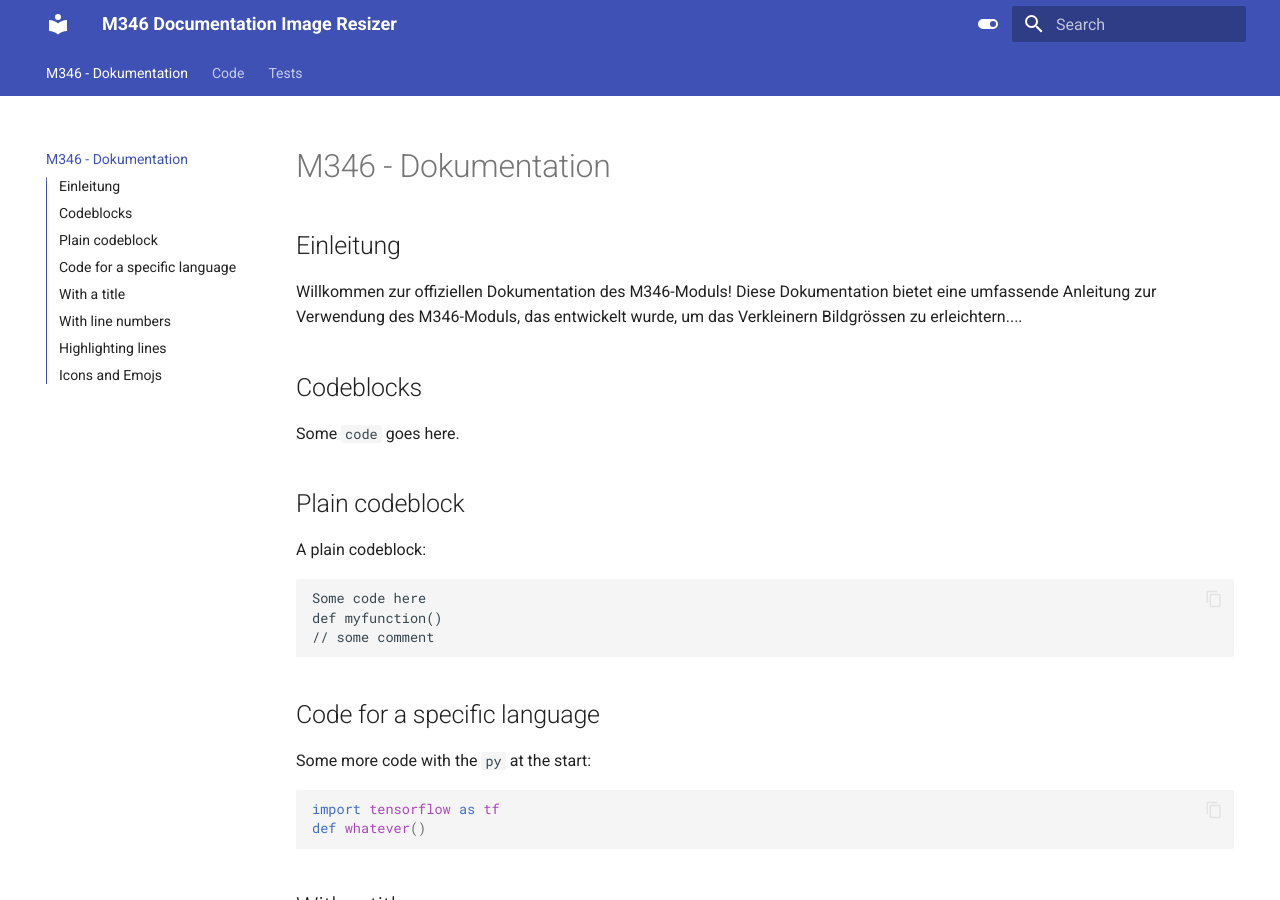
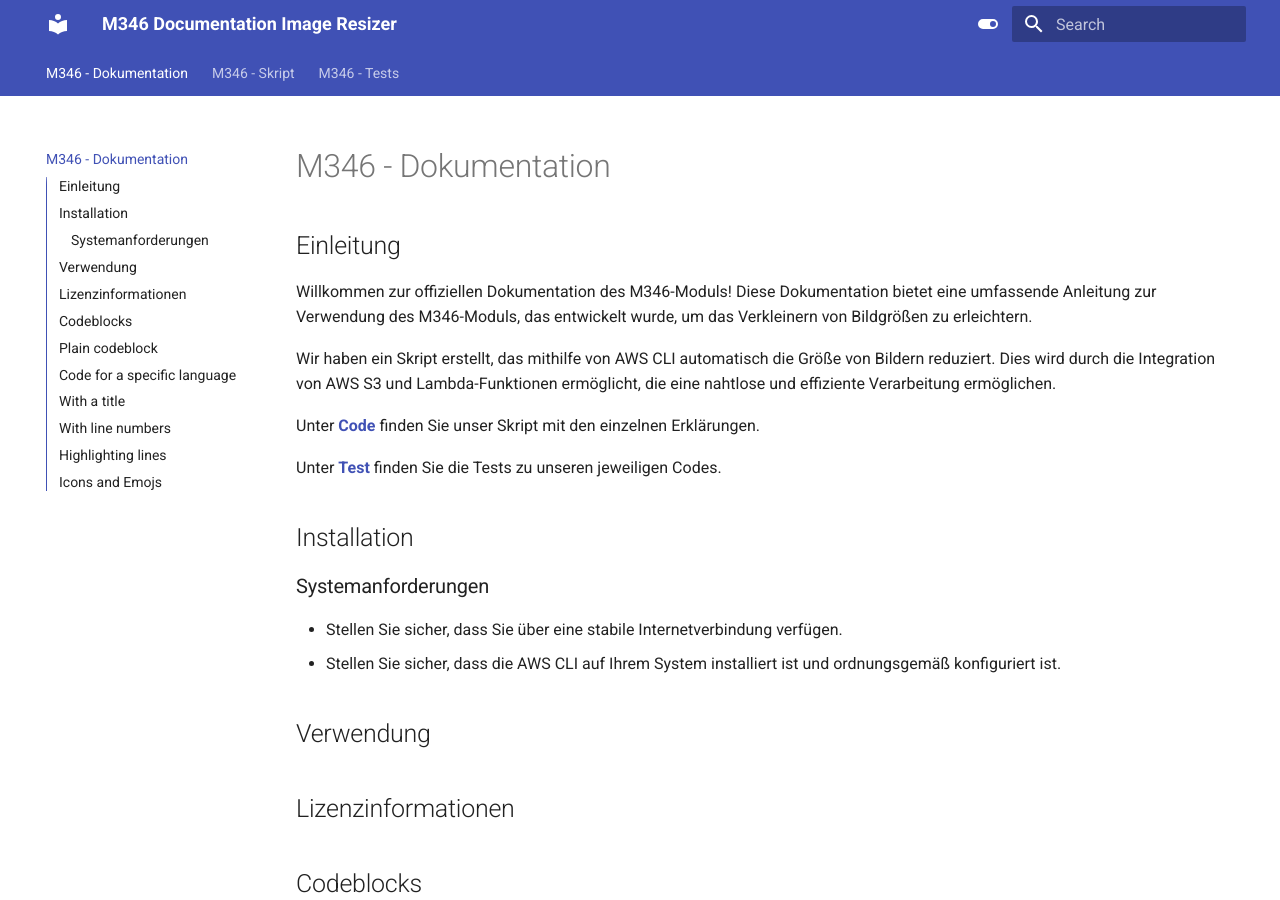
Before and after one commit to ajnurademi/M346-ImageResizer-ajnur-aron-nicolas, an MkDocs documentation site: the page built from docs/index.md, in a window 1280 px wide and 900 px high. Built offline with MkDocs 1.6.1 and Material for MkDocs 9.7.7, drawn with Linux system fonts in a browser that asks for light colours; emoji names are drawn with the system emoji font.

Commit message:
Updated Dokumentation

```diff
--- /dev/null
+++ b/docs/Skript.md
@@ -0,0 +1 @@
+# M346 - Skript
--- a/docs/Tests.md
+++ b/docs/Tests.md
@@ -1,4 +1,4 @@
-# Tests
+# M346 - Tests
 
 ## Hochladen in erste Bucket
 
--- a/docs/index.md
+++ b/docs/index.md
@@ -1,9 +1,28 @@
 # M346 - Dokumentation
+## Einleitung
+
+Willkommen zur offiziellen Dokumentation des M346-Moduls! Diese Dokumentation bietet eine umfassende Anleitung zur Verwendung des M346-Moduls, das entwickelt wurde, um das Verkleinern von Bildgrößen zu erleichtern.
+
+Wir haben ein Skript erstellt, das mithilfe von AWS CLI automatisch die Größe von Bildern reduziert. Dies wird durch die Integration von AWS S3 und Lambda-Funktionen ermöglicht, die eine nahtlose und effiziente Verarbeitung ermöglichen.
+
+Unter [**Code**](./Skript.md) finden Sie unser Skript mit den einzelnen Erklärungen.
+
+Unter [**Test**](./Tests.md) finden Sie die Tests zu unseren jeweiligen Codes.
+
+## Installation
+
+### Systemanforderungen
+- Stellen Sie sicher, dass Sie über eine stabile Internetverbindung verfügen.
+- Stellen Sie sicher, dass die AWS CLI auf Ihrem System installiert ist und ordnungsgemäß konfiguriert ist.
 
 
-## Einleitung
 
-Willkommen zur offiziellen Dokumentation des M346-Moduls! Diese Dokumentation bietet eine umfassende Anleitung zur Verwendung des M346-Moduls, das entwickelt wurde, um das Verkleinern Bildgrössen zu erleichtern....
+
+## Verwendung
+## Lizenzinformationen
+
+
+
 
 ## Codeblocks
 
```
Also changed, not shown: docs/Code.md (deleted).
